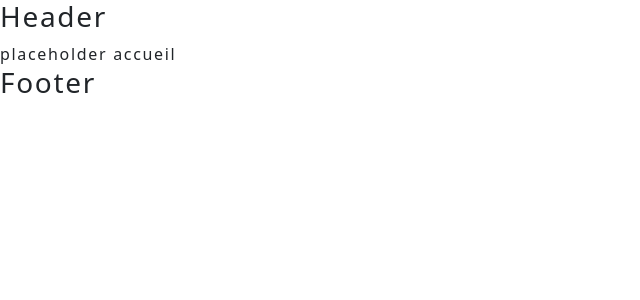
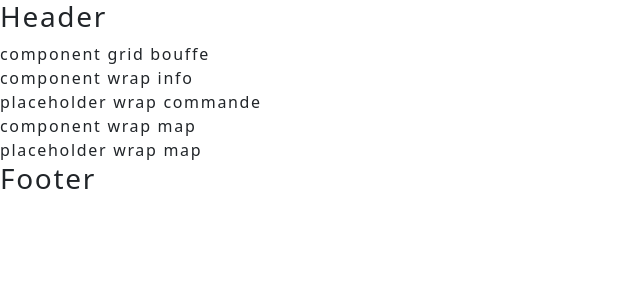
Before and after one commit to Kebrouh/cagiotti, a Vue app: page /#/ in a window 1280 px wide. Shown: the top 300 px of the page, without its empty margins (0-640 px from the left). Built offline with nearby package versions, Linux system fonts and the light colour scheme.

Commit message:
feature-globala-creationComposantPlaceholder

```diff
--- /dev/null
+++ b/src/components/AffichageData/AffichageGridMeal.vue
@@ -0,0 +1,35 @@
+<script setup>
+
+</script>
+
+<template>
+
+    <div class="grid-meal">
+
+        <div class="grid">
+            <div class="groupe1">
+                <div class="meal1">
+
+                </div>
+                <div class="meal2">
+
+                </div>
+            </div>
+            <div class="groupe2">
+
+            </div>
+            <div class="groupe3">
+
+            </div>
+            <div class="groupe4">
+
+            </div>
+        </div>
+
+    </div>
+
+</template>
+
+<style scoped>
+
+</style>
--- /dev/null
+++ b/src/components/AffichageData/AffichageWrapCommande.vue
@@ -0,0 +1,17 @@
+<script setup>
+
+</script>
+
+<template>
+
+    <div class="wrap-commande">
+
+        placeholder wrap commande
+
+    </div>
+
+</template>
+
+<style scoped>
+
+</style>
--- /dev/null
+++ b/src/components/AffichageData/AffichageWrapMap.vue
@@ -0,0 +1,17 @@
+<script setup>
+
+</script>
+
+<template>
+
+    <div class="wrap-map">
+
+        placeholder wrap map
+
+    </div>
+
+</template>
+
+<style scoped>
+
+</style>
--- a/src/views/PageAccueil.vue
+++ b/src/views/PageAccueil.vue
@@ -1,5 +1,8 @@
 <script setup>
-    // import AccueilSite from '@/components/AccueilSite/AccueilSite.vue'
+    import AffichageGridMeal from '@/components/AffichageData/AffichageGridMeal.vue'
+    import AffichageWrapCommande from '@/components/AffichageData/AffichageWrapCommande.vue'
+    import AffichageWrapMap from '@/components/AffichageData/AffichageWrapMap.vue'
+
 
     import { onBeforeMount } from 'vue'
     onBeforeMount(() => {
@@ -11,9 +14,14 @@
 
     <div class="accueil">
 
-        placeholder accueil
+        component grid bouffe
+        <AffichageGridMeal/>
 
-        <!-- <AccueilSite /> -->
+        component wrap info
+        <AffichageWrapCommande/>
+
+        component wrap map
+        <AffichageWrapMap/>
 
     </div>
 
```
